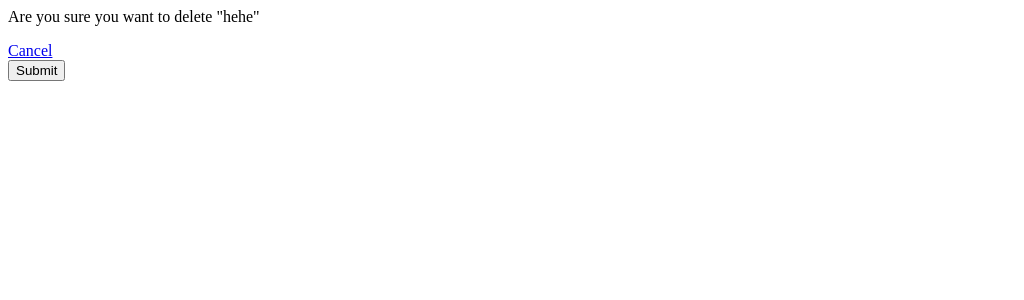
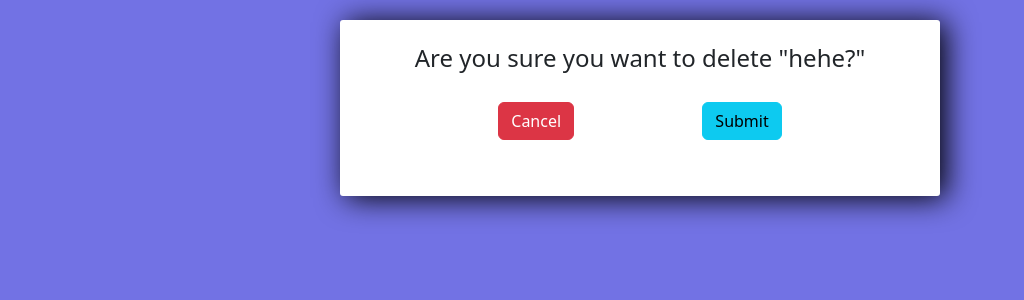
Before and after one commit to bigyan08/TODO_app, a Django app: page /delete/4/ in a window 1280 px wide. Shown: the top 300 px of the page, without its empty margins (0-1024 px from the left). Run offline with Django 5.2, Linux system fonts and the light colour scheme; data comes from the database, SQL or seed files in the repository; both versions use the stored data as it was after the commit.

Commit message:
completed with styling

```diff
--- a/tasks/templates/tasks/delete.html
+++ b/tasks/templates/tasks/delete.html
@@ -1,7 +1,43 @@
-<p> Are you sure you want to delete "{{ item }}"</p>
-<a href="{% url 'list' %}">Cancel</a>
+<link href="https://cdn.jsdelivr.net/npm/bootstrap@5.3.0/dist/css/bootstrap.min.css" rel="stylesheet">
 
-<form action="" method="POST">
-    {% csrf_token %}
-    <input type="submit" name="Confirm">
-</form>
+<style>
+        body{
+        background-color: rgb(114, 114, 228);
+    }
+        .center-column{
+        width: 600px;
+        margin: 20px auto;
+        padding: 20px;
+        background-color: #fff;
+        border-radius: 3px;
+        box-shadow: 6px 2px 30px 0px rgba(0, 0, 0, 75);
+        font-size: 1.5rem;
+
+    }
+    .options{
+        justify-content:space-evenly;
+        display: flex;
+        padding: 10px 10px;
+        margin: 10px auto;
+        font-size: 1rem;
+    }
+    .btn-danger{
+        height: max-content;
+        width: max-content;
+    }
+    p{
+        text-align: center;
+    }
+</style>
+<div class="center-column">
+
+    <p> Are you sure you want to delete "{{ item }}?"</p>
+    <div class="options">
+        <a class="btn btn-danger" href="{% url 'list' %}">Cancel</a>
+
+        <form action="" method="POST">
+            {% csrf_token %}
+            <input class="btn  btn-info" type="submit" name="Confirm">
+        </form>
+    </div>
+</div>
--- a/tasks/templates/tasks/update_task.html
+++ b/tasks/templates/tasks/update_task.html
@@ -9,7 +9,7 @@
         background-color: #fff;
         border-radius: 3px;
         box-shadow: 6px 2px 30px 0px rgba(0, 0, 0, 75);
-        font-size: large;
+        font-size: 1.5rem;
 
     }
         input{
@@ -18,6 +18,7 @@
         margin: 10px auto;
         box-sizing: border-box;
         border-radius: 15px;
+        font-size: 1rem;
     }
     input::placeholder{
         color: #d3d3d3;
@@ -30,7 +31,7 @@
 </style>
 <div class="center-column">
     <h3>Update Task</h3>
-    <form action="" method="POST">
+    <form action="/" method="POST">
         {% csrf_token %}
         {{ form }}
         <input type="submit" name="Update Task">
```
Also changed, not shown: db.sqlite3.
